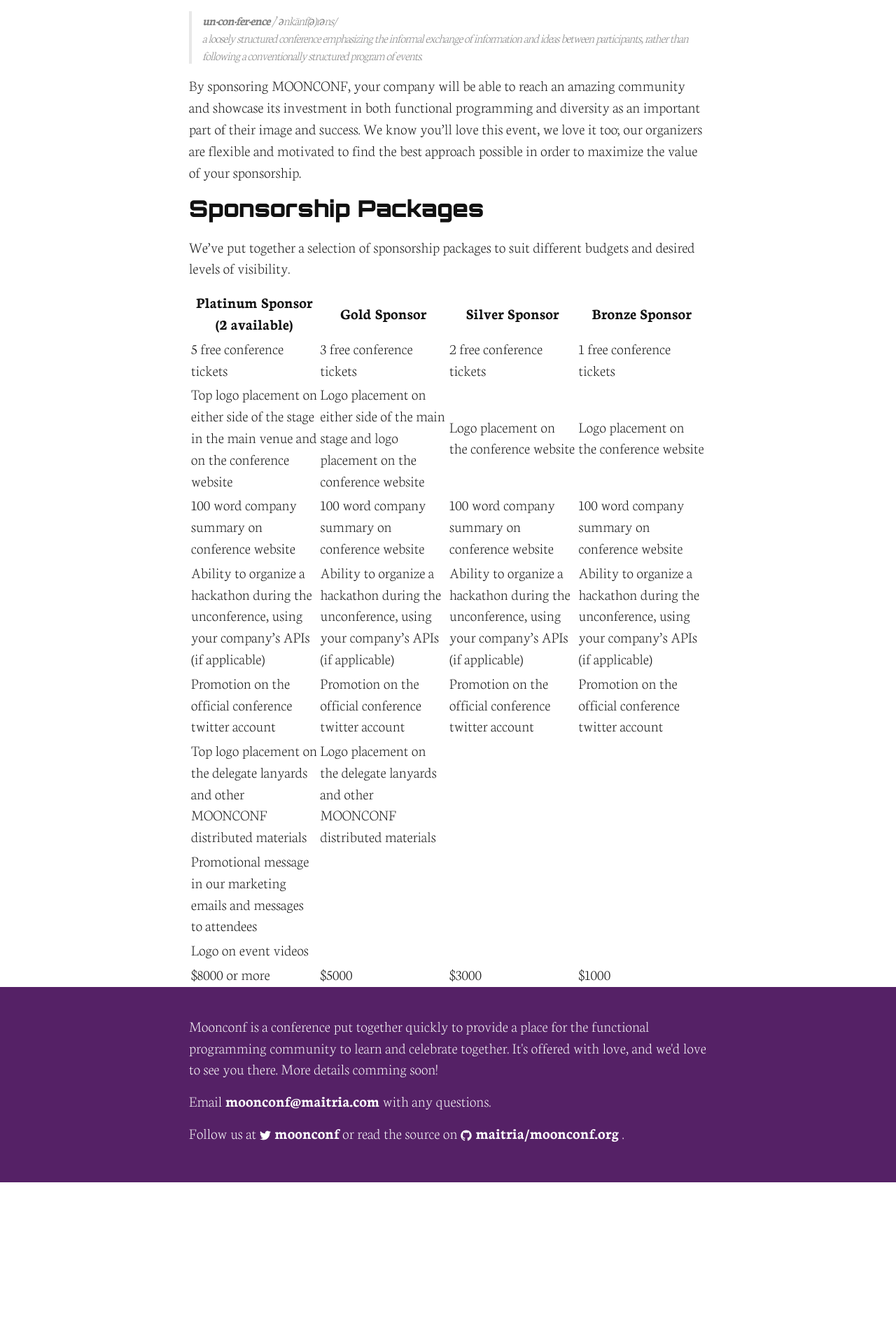
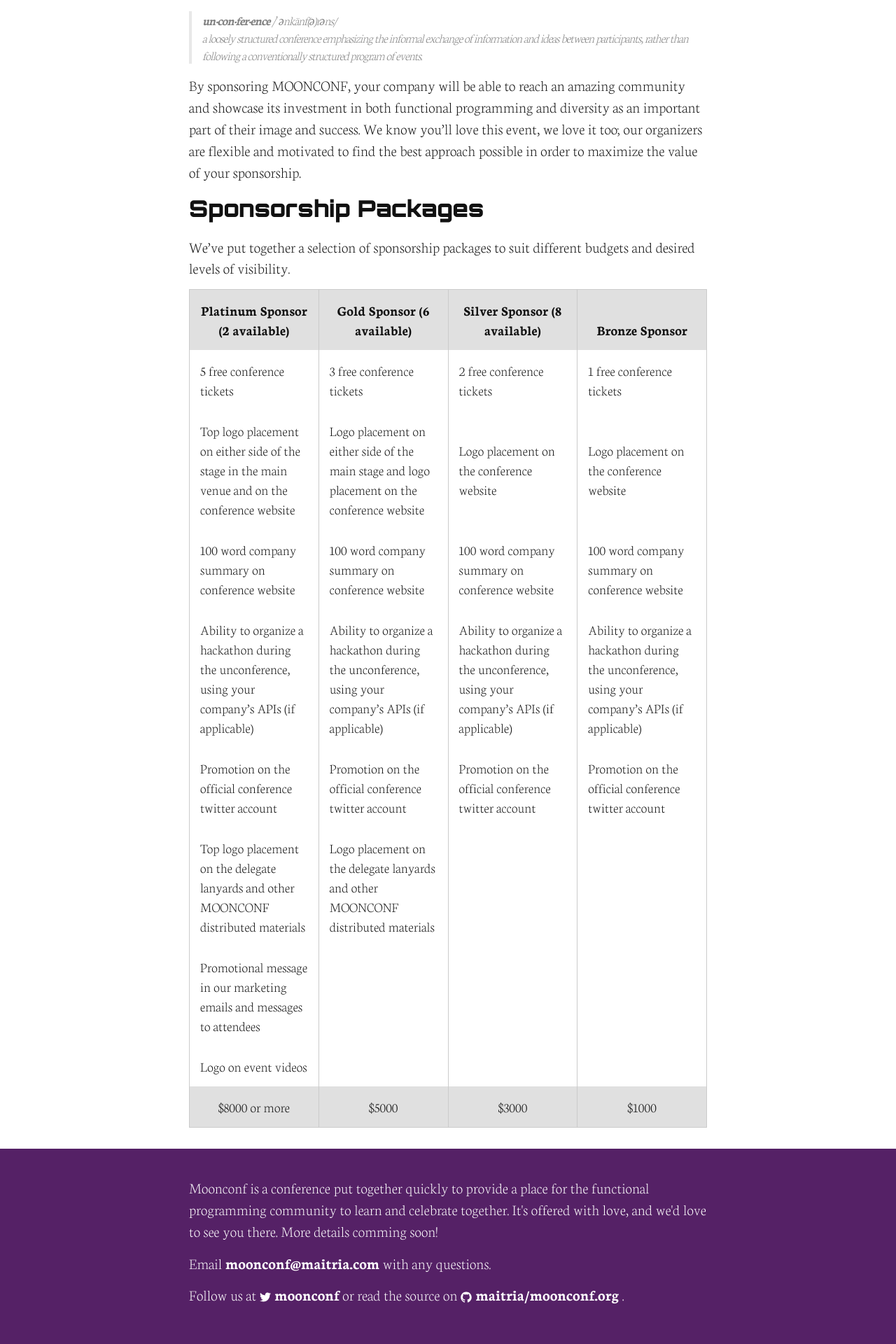
Before and after one commit to maitria/moonconf.org, a Jekyll site: the page built from sponsorship-prospectus/index.html, in a window 1280 px wide. Shown: the part 1300-3220 px from the top of the page at 70% size. Built offline with Jekyll 4.4.1, drawn with Linux system fonts in a browser that asks for light colours; before the commit the page ends 2989 px from its top, so only the background shows below that.

```diff
--- /dev/null
+++ b/_sass/_tables.scss
@@ -0,0 +1,32 @@
+table {
+  border-collapse: collapse;
+  border-spacing: 0;
+  empty-cells: show;
+  border: 1px solid #cbcbcb;
+  font-size: 20px;
+  margin-bottom: $spacing-unit;
+}
+
+thead, tfoot {
+  background-color: #e0e0e0;
+  text-align: left;
+  vertical-align: bottom;
+  text-align: center;
+}
+
+td:first-child, th:first-child {
+  border-left-width: 0;
+}
+
+th, td {
+  padding: 0.5em 1em;
+}
+
+td, th {
+  border-left: 1px solid #cbcbcb;
+  border-width: 0 0 0 1px;
+  font-size: inherit;
+  margin: 0;
+  overflow: visible;
+  padding: 15px;
+}
--- a/css/main.scss
+++ b/css/main.scss
@@ -49,5 +49,6 @@
         "base",
         "layout",
         "syntax-highlighting",
-        "forms"
+        "forms",
+        "tables"
 ;
--- a/sponsorship-prospectus/index.html
+++ b/sponsorship-prospectus/index.html
@@ -41,8 +41,8 @@
     <thead>
       <tr>
         <th>Platinum Sponsor (2 available)</th>
-        <th>Gold Sponsor</th>
-        <th>Silver Sponsor</th>
+        <th>Gold Sponsor (6 available)</th>
+        <th>Silver Sponsor (8 available)</th>
         <th>Bronze Sponsor</th>
       </tr>
     </thead>
@@ -95,12 +95,13 @@
         <td></td>
         <td></td>
       </tr>
+    </tbody>
+    <tfoot>
       <tr>
         <td>$8000 or more</td>
         <td>$5000</td>
         <td>$3000</td>
         <td>$1000</td>
       </tr>
-
-    </tbody>
+    </tfoot>
   </table>
```
